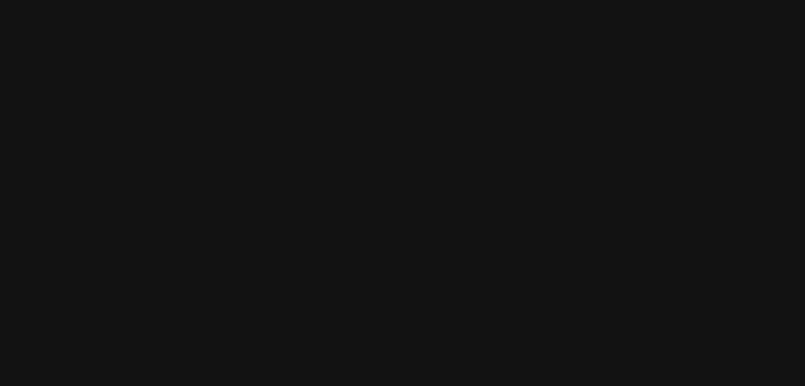
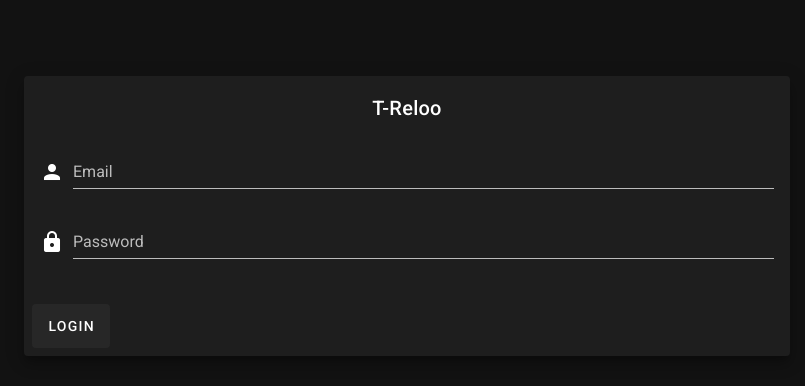
Before and after one commit to BenziLeven/t-reloo, a Nuxt app: page /auth/sign-in in a window 1280 px wide. Before the commit this address had no page. Shown: the top 386 px of the page, without its empty margins (233-1038 px from the left). Built offline with nearby package versions, Linux system fonts and the light colour scheme.

Commit message:
feat: create sign in page
no logic yet

```diff
--- a/nuxt.config.js
+++ b/nuxt.config.js
@@ -1,24 +1,24 @@
-import colors from 'vuetify/es5/util/colors'
+import colors from "vuetify/es5/util/colors"
 
 export default {
     // Disable server-side rendering: https://go.nuxtjs.dev/ssr-mode
     ssr: false,
 
     // Target: https://go.nuxtjs.dev/config-target
-  target: 'static',
+    target: "static",
 
     // Global page headers: https://go.nuxtjs.dev/config-head
     head: {
-    titleTemplate: '%s - t-reloo',
-    title: 't-reloo',
+        titleTemplate: "%s | T-Reloo",
+        title: "T-Reloo",
         meta: [
-      { charset: 'utf-8' },
-      { name: 'viewport', content: 'width=device-width, initial-scale=1' },
-      { hid: 'description', name: 'description', content: '' },
-      { name: 'format-detection', content: 'telephone=no' }
+            { charset: "utf-8" },
+            { name: "viewport", content: "width=device-width, initial-scale=1" },
+            { hid: "description", name: "description", content: "" },
+            { name: "format-detection", content: "telephone=no" }
         ],
         link: [
-      { rel: 'icon', type: 'image/x-icon', href: '/favicon.ico' }
+            { rel: "icon", type: "image/x-icon", href: "/favicon.ico" }
         ]
     },
 
@@ -36,27 +36,27 @@
     // Modules for dev and build (recommended): https://go.nuxtjs.dev/config-modules
     buildModules: [
     // https://go.nuxtjs.dev/eslint
-    '@nuxtjs/eslint-module',
+        "@nuxtjs/eslint-module",
         // https://go.nuxtjs.dev/vuetify
-    '@nuxtjs/vuetify'
+        "@nuxtjs/vuetify"
     ],
 
     // Modules: https://go.nuxtjs.dev/config-modules
     modules: [
     // https://go.nuxtjs.dev/pwa
-    '@nuxtjs/pwa'
+        "@nuxtjs/pwa"
     ],
 
     // PWA module configuration: https://go.nuxtjs.dev/pwa
     pwa: {
         manifest: {
-      lang: 'en'
+            lang: "en"
         }
     },
 
     // Vuetify module configuration: https://go.nuxtjs.dev/config-vuetify
     vuetify: {
-    customVariables: ['~/assets/variables.scss'],
+        customVariables: ["~/assets/variables.scss"],
         theme: {
             dark: true,
             themes: {
--- /dev/null
+++ b/pages/auth/sign-in.vue
@@ -0,0 +1,80 @@
+<template>
+  <v-row align="center" justify="center">
+    <v-col cols="12" md="8" sm="8" align="center" class="mt-24">
+      <v-card class="elevation-10 text-left sign-in-form">
+        <v-card-title class="align-center justify-center">
+          T-Reloo
+        </v-card-title>
+        <v-card-text>
+          <v-form>
+            <v-text-field
+              v-model="auth.email"
+              label="Email"
+              name="email"
+              prepend-icon="mdi-account"
+              type="text"
+            />
+
+            <v-text-field
+              v-model="auth.password"
+              label="Password"
+              name="password"
+              prepend-icon="mdi-lock"
+              type="password"
+            />
+          </v-form>
+        </v-card-text>
+        <v-card-actions class="text-center">
+          <v-btn
+            class="login-button"
+            depressed
+            large
+            @click="signIn"
+          >
+            Login
+          </v-btn>
+        </v-card-actions>
+      </v-card>
+      <v-snackbar
+        v-model="snackbar"
+        :timeout="4000"
+        absolute
+        bottom
+        center
+      >
+        {{ snackbarText }}
+      </v-snackbar>
+    </v-col>
+  </v-row>
+</template>
+
+<script>
+export default {
+    name: "SignInPage",
+    data () {
+        return {
+            snackbar: false,
+            snackbarText: "No error message",
+            auth: {
+                email: "",
+                password: ""
+            }
+        }
+    },
+    head: {
+        title: "Sign In"
+    },
+    methods: {
+        signIn () {
+            this.snackbarText = `FAKE -- You are signed in with [${this.auth.email} - ${this.auth.password}]`
+            this.snackbar = true
+        }
+    }
+}
+</script>
+
+<style scoped>
+.sign-in-form {
+  margin-top: 64px;
+}
+</style>
```
Lines whose indentation alone changed are shown as unchanged.
